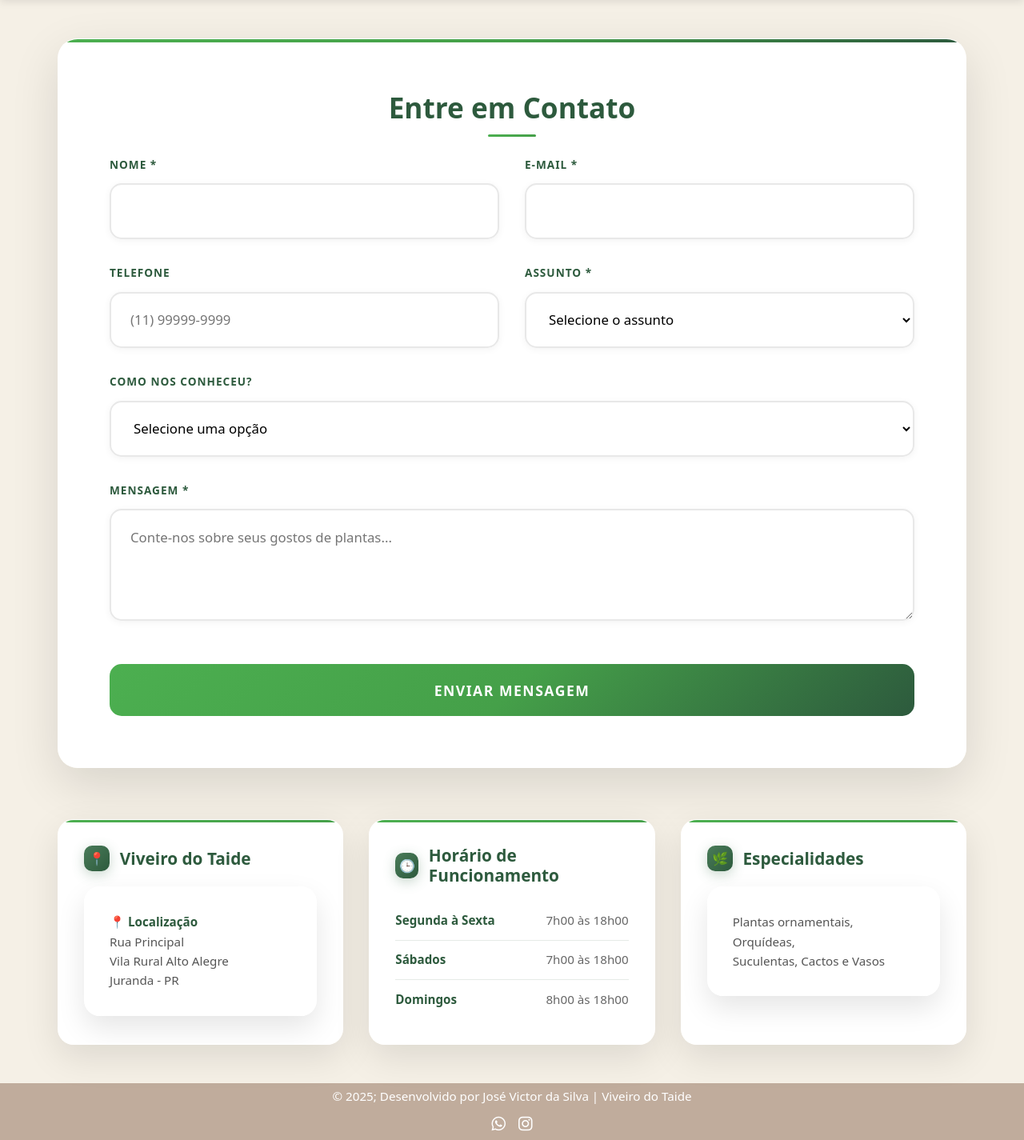
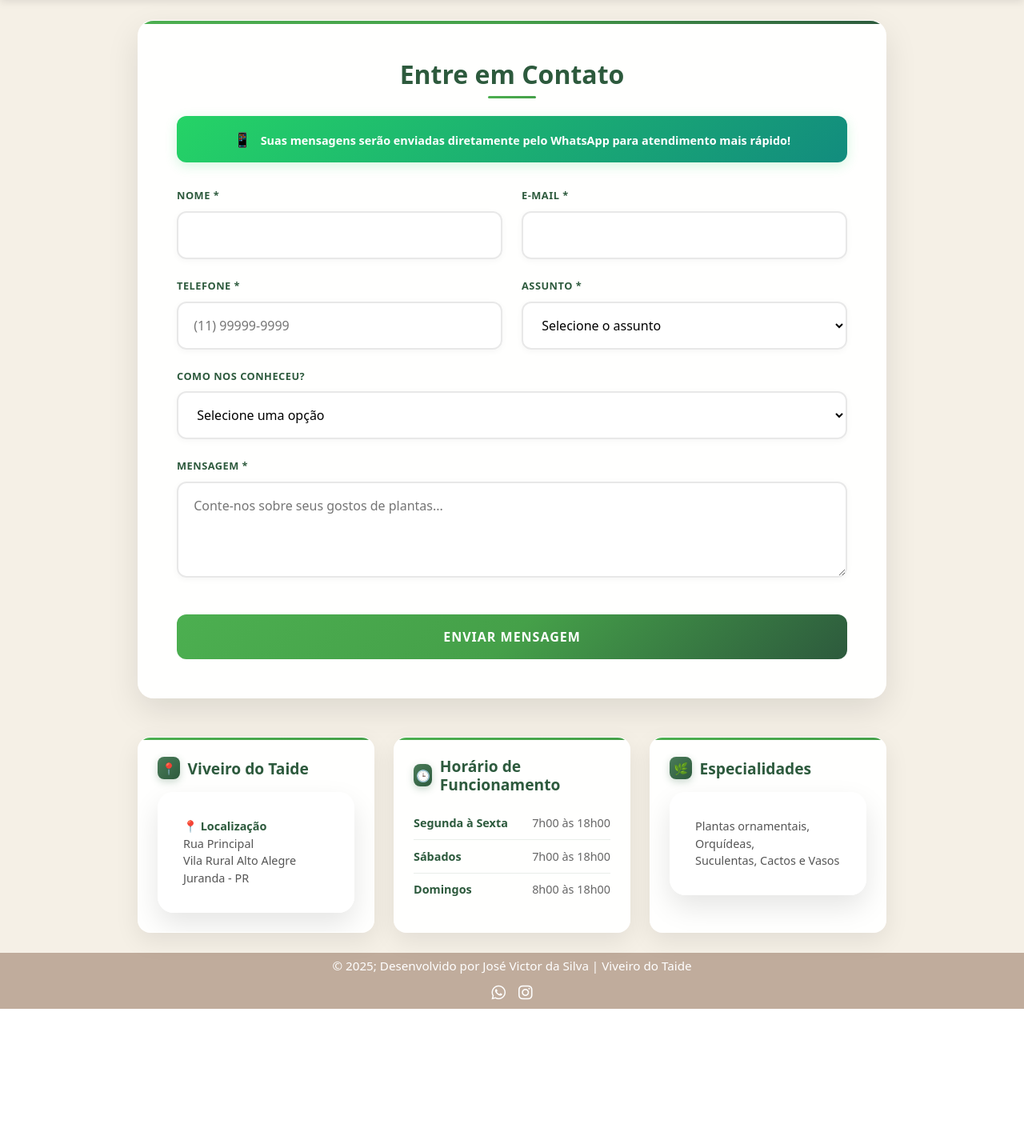
Before and after one commit to Joseph-0505/Site, a PHP site: page /contato in a window 1280 px wide. Shown: the part 102-1527 px from the top of the page at 80% size. After the commit the page ends 1363 px from the top, so only its background shows below. Run offline with PHP 8.4, Linux system fonts and the light colour scheme; some libraries are stand-ins or nearby versions.

Commit message:
Finalizando pagina contato

```diff
--- a/paginas/contato.php
+++ b/paginas/contato.php
@@ -1,23 +1,23 @@
      <style>
          .main-content {
-          max-width: 1200px;
+             max-width: 1000px;
              margin: 0 auto;
-          padding: 3rem 2rem;
+             margin-top: 25px;
+             padding: 0 2rem;
              display: flex;
              flex-direction: column;
-          gap: 4rem;
+             gap: 3rem;
          }
 
          .contact-form {
-          background: rgba(255, 255, 255, 0.98);
+             background: rgba(255, 255, 255, 0.95);
              backdrop-filter: blur(15px);
-          border-radius: 25px;
-          padding: 4rem;
-          box-shadow: 0 20px 60px rgba(0, 0, 0, 0.12);
+             border-radius: 20px;
+             padding: 3rem;
+             box-shadow: 0 15px 40px rgba(0, 0, 0, 0.1);
              border: 1px solid rgba(255, 255, 255, 0.3);
              position: relative;
              overflow: hidden;
-          order: 1;
          }
 
          .contact-form::before {
@@ -32,8 +32,8 @@
 
          .contact-form h2 {
              color: #2d5a3d !important;
-          margin-bottom: 2.5rem;
-          font-size: 2.2rem;
+             margin-bottom: 2rem;
+             font-size: 2rem;
              text-align: center;
              font-weight: 700;
              position: relative;
@@ -42,7 +42,7 @@
          .contact-form h2::after {
              content: '';
              position: absolute;
-          bottom: -15px;
+             bottom: -10px;
              left: 50%;
              transform: translateX(-50%);
              width: 60px;
@@ -51,15 +51,35 @@
              border-radius: 2px;
          }
 
+         /* WhatsApp info integrada no formulário */
+         .whatsapp-notice {
+             background: linear-gradient(135deg, #25d366, #128c7e);
+             color: white;
+             padding: 1rem 1.5rem;
+             border-radius: 12px;
+             text-align: center;
+             font-weight: 600;
+             margin-bottom: 2rem;
+             font-size: 0.9rem;
+             box-shadow: 0 4px 15px rgba(37, 211, 102, 0.2);
+         }
+
+         .whatsapp-notice::before {
+             content: '📱';
+             margin-right: 0.5rem;
+             font-size: 1.1rem;
+         }
+
+         /* Form Layout - Grid para organizar campos */
          .form-grid {
              display: grid;
-          gap: 2rem;
+             gap: 1.5rem;
          }
 
          .form-row {
              display: grid;
              grid-template-columns: 1fr 1fr;
-          gap: 2rem;
+             gap: 1.5rem;
          }
 
          .form-row.single {
@@ -72,25 +92,25 @@
 
          .form-group label {
              display: block;
-          margin-bottom: 0.8rem;
+             margin-bottom: 0.6rem;
              color: #2d5a3d;
              font-weight: 600;
              text-transform: uppercase;
-          font-size: 0.85rem;
-          letter-spacing: 1px;
+             font-size: 0.8rem;
+             letter-spacing: 0.5px;
          }
 
          .form-group input,
          .form-group textarea,
          .form-group select {
              width: 100%;
-          padding: 1.3rem 1.5rem;
+             padding: 1rem 1.2rem;
              border: 2px solid #e8e8e8;
-          border-radius: 15px;
-          font-size: 1.05rem;
+             border-radius: 12px;
+             font-size: 1rem;
              transition: all 0.3s ease;
-          background: rgba(255, 255, 255, 0.95);
-          box-shadow: 0 2px 10px rgba(0, 0, 0, 0.05);
+             background: rgba(255, 255, 255, 0.9);
+             box-shadow: 0 2px 8px rgba(0, 0, 0, 0.04);
          }
 
          .form-group input:focus,
@@ -106,13 +126,13 @@
          .form-group textarea:hover,
          .form-group select:hover {
              border-color: #b8d4c2;
-          box-shadow: 0 4px 15px rgba(0, 0, 0, 0.08);
+             box-shadow: 0 4px 12px rgba(0, 0, 0, 0.06);
          }
 
          .form-group textarea {
-          height: 140px;
+             height: 120px;
              resize: vertical;
-          line-height: 1.6;
+             line-height: 1.5;
          }
 
          .form-group select {
@@ -121,17 +141,17 @@
 
          .submit-btn {
              width: 100%;
-          padding: 1.2rem;
+             padding: 1rem;
              background: linear-gradient(135deg, #4CAF50, #45a049, #2d5a3d);
              color: white;
              border: none;
-          border-radius: 15px;
-          font-size: 1.1rem;
+             border-radius: 12px;
+             font-size: 1rem;
              font-weight: 700;
              cursor: pointer;
-          transition: all 0.4s ease;
+             transition: all 0.3s ease;
              text-transform: uppercase;
-          letter-spacing: 1.5px;
+             letter-spacing: 1px;
              margin-top: 1rem;
              position: relative;
              overflow: hidden;
@@ -154,24 +174,24 @@
 
          .submit-btn:hover {
              background: linear-gradient(135deg, #45a049, #3d8b40, #2d5a3d);
-          transform: translateY(-3px);
-          box-shadow: 0 8px 25px rgba(76, 175, 80, 0.4);
+             transform: translateY(-2px);
+             box-shadow: 0 6px 20px rgba(76, 175, 80, 0.3);
          }
 
-      /* Contact Info - Grid layout para melhor organização */
+         /* Contact Info - Layout mais compacto */
          .contact-info {
              display: grid;
-          grid-template-columns: repeat(auto-fit, minmax(280px, 1fr));
-          gap: 2rem;
-          order: 2;
+             grid-template-columns: repeat(auto-fit, minmax(250px, 1fr));
+             gap: 1.5rem;
+             margin-bottom: 25px;
          }
 
          .info-card {
-          background: rgba(255, 255, 255, 0.98);
+             background: rgba(255, 255, 255, 0.95);
              backdrop-filter: blur(15px);
-          border-radius: 20px;
-          padding: 2rem;
-          box-shadow: 0 15px 45px rgba(0, 0, 0, 0.1);
+             border-radius: 16px;
+             padding: 1.5rem;
+             box-shadow: 0 10px 30px rgba(0, 0, 0, 0.08);
              border: 1px solid rgba(255, 255, 255, 0.3);
              transition: all 0.3s ease;
              position: relative;
@@ -189,38 +209,38 @@
          }
 
          .info-card:hover {
-          transform: translateY(-5px);
-          box-shadow: 0 20px 60px rgba(0, 0, 0, 0.15);
+             transform: translateY(-3px);
+             box-shadow: 0 15px 40px rgba(0, 0, 0, 0.12);
          }
 
          .info-card h3 {
              color: #2d5a3d;
-          margin-bottom: 1.2rem;
-          font-size: 1.3rem;
+             margin-bottom: 1rem;
+             font-size: 1.2rem;
              display: flex;
              align-items: center;
-          gap: 0.8rem;
+             gap: 0.6rem;
              font-weight: 700;
          }
 
          .info-card .icon {
-          width: 32px;
-          height: 32px;
+             width: 28px;
+             height: 28px;
              background: linear-gradient(135deg, #4a7c59, #2d5a3d);
-          border-radius: 10px;
+             border-radius: 8px;
              display: flex;
              align-items: center;
              justify-content: center;
              color: white;
-          font-size: 1rem;
-          box-shadow: 0 4px 15px rgba(74, 124, 89, 0.3);
+             font-size: 0.9rem;
+             box-shadow: 0 3px 10px rgba(74, 124, 89, 0.3);
          }
 
          .info-item {
-          margin-bottom: 1rem;
+             margin-bottom: 0.8rem;
              color: #555;
-          line-height: 1.6;
-          font-size: 0.95rem;
+             line-height: 1.5;
+             font-size: 0.9rem;
          }
 
          .info-item:last-child {
@@ -236,9 +256,9 @@
              display: flex;
              justify-content: space-between;
              align-items: center;
-          padding: 0.8rem 0;
-          border-bottom: 1px solid rgba(45, 90, 61, 0.12);
-          font-size: 0.95rem;
+             padding: 0.6rem 0;
+             border-bottom: 1px solid rgba(45, 90, 61, 0.1);
+             font-size: 0.9rem;
          }
 
          .schedule-item:last-child {
@@ -417,13 +430,17 @@
              <section class="contact-form">
                  <h2>Entre em Contato</h2>
 
+                 <div class="whatsapp-notice">
+                     Suas mensagens serão enviadas diretamente pelo WhatsApp para atendimento mais rápido!
+                 </div>
+
                  <div class="success-message" id="successMessage">
                      ✅ Mensagem enviada com sucesso! Entraremos em contato em breve.
                  </div>
 
                  <form id="contactForm" novalidate>
                      <div class="form-grid">
-                      <!-- Primeira linha: Nome e E-mail lado a lado -->
+                         <!-- Primeira linha: Nome e E-mail -->
                          <div class="form-row">
                              <div class="form-group" id="nameGroup">
                                  <label for="name">Nome *</label>
@@ -438,11 +455,11 @@
                              </div>
                          </div>
 
-                      <!-- Segunda linha: Telefone e Assunto lado a lado -->
+                         <!-- Segunda linha: Telefone e Assunto -->
                          <div class="form-row">
                              <div class="form-group" id="phoneGroup">
-                              <label for="phone">Telefone</label>
-                              <input type="tel" id="phone" name="phone" placeholder="(11) 99999-9999">
+                                 <label for="phone">Telefone *</label>
+                                 <input type="tel" id="phone" name="phone" placeholder="(11) 99999-9999" required>
                                  <div class="error-message" id="phoneError"></div>
                              </div>
 
@@ -597,7 +614,10 @@
              }
 
              function validatePhone(phone) {
-              if (phone.trim() && !/^\(\d{2}\)\s\d{4,5}-\d{4}$/.test(phone)) {
+                 if (!phone.trim()) {
+                     return 'Telefone é obrigatório';
+                 }
+                 if (!/^\(\d{2}\)\s\d{4,5}-\d{4}$/.test(phone)) {
                      return 'Formato: (11) 99999-9999';
                  }
                  return '';
@@ -607,11 +627,6 @@
                  if (!subject.trim()) {
                      return 'Por favor, selecione um assunto';
                  }
-              return '';
-          }
-
-          function validateSource(source) {
-              // Campo opcional, não precisa de validação obrigatória
                  return '';
              }
 
@@ -687,10 +702,8 @@
                  const error = validatePhone(this.value);
                  if (error) {
                      showError(phoneGroup, phoneError, error);
-              } else if (this.value.trim()) {
+                 } else {
                      showSuccess(phoneGroup, phoneError);
-              } else {
-                  clearValidation(phoneGroup, phoneError);
                  }
              });
 
@@ -733,7 +746,6 @@
                  const emailErr = validateEmail(emailInput.value);
                  const phoneErr = validatePhone(phoneInput.value);
                  const subjectErr = validateSubject(subjectInput.value);
-              const sourceErr = validateSource(sourceInput.value);
                  const messageErr = validateMessage(messageInput.value);
 
                  // Mostrar erros se houver
@@ -751,7 +763,7 @@
 
                  if (phoneErr) {
                      showError(phoneGroup, phoneError, phoneErr);
-              } else if (phoneInput.value.trim()) {
+                 } else {
                      showSuccess(phoneGroup, phoneError);
                  }
 
@@ -771,16 +783,51 @@
                      showSuccess(messageGroup, messageError);
                  }
 
-              // Se não houver erros, simular envio
+                 // Se não houver erros, enviar via WhatsApp
                  if (!nameErr && !emailErr && !phoneErr && !subjectErr && !messageErr) {
                      // Desabilitar botão e mostrar loading
                      submitBtn.disabled = true;
                      submitBtn.classList.add('loading');
                      btnText.textContent = 'Enviando...';
 
-                  // Simular envio (substituir por requisição real)
+                     // Preparar dados para WhatsApp
+                     const whatsappData = {
+                         nome: nameInput.value.trim(),
+                         email: emailInput.value.trim(),
+                         telefone: phoneInput.value.trim(),
+                         assunto: subjectInput.options[subjectInput.selectedIndex].text,
+                         comoConheceu: sourceInput.value ? sourceInput.options[sourceInput.selectedIndex].text : 'Não informado',
+                         mensagem: messageInput.value.trim()
+                     };
+
+                     // Criar mensagem formatada para WhatsApp
+                     const whatsappMessage = `🌿 *VIVEIRO DO TAIDE - NOVO CONTATO*
+
+👤 *Nome:* ${whatsappData.nome}
+📧 *E-mail:* ${whatsappData.email}
+📱 *Telefone:* ${whatsappData.telefone}
+📋 *Assunto:* ${whatsappData.assunto}
+🔍 *Como nos conheceu:* ${whatsappData.comoConheceu}
+
+💬 *Mensagem:*
+${whatsappData.mensagem}
+
+---
+_Mensagem enviada através do site_`;
+
+                     // Número do WhatsApp do viveiro (substitua pelo número real)
+                     const whatsappNumber = '5544998014519';
+
+                     // Criar URL do WhatsApp
+                     const whatsappURL = `https://api.whatsapp.com/send?phone=${whatsappNumber}&text=${encodeURIComponent(whatsappMessage)}`;
+
+                     // Simular delay de envio para melhor UX
                      setTimeout(() => {
+                         // Abrir WhatsApp
+                         window.open(whatsappURL, '_blank');
+
                          // Mostrar mensagem de sucesso
+                         successMessage.innerHTML = '✅ Redirecionando para o WhatsApp! Sua mensagem foi preparada e será enviada automaticamente.';
                          successMessage.classList.add('show');
 
                          // Limpar formulário
@@ -799,12 +846,12 @@
                          submitBtn.classList.remove('loading');
                          btnText.textContent = 'Enviar Mensagem';
 
-                      // Ocultar mensagem de sucesso após 5 segundos
+                         // Ocultar mensagem de sucesso após 8 segundos
                          setTimeout(() => {
                              successMessage.classList.remove('show');
-                      }, 5000);
+                         }, 8000);
 
-                  }, 2000);
+                     }, 1500);
                  }
              });
 
```
Also changed, not shown: other parts of paginas/contato.php (+27 -34 lines). Lines whose indentation alone changed are shown as unchanged.
